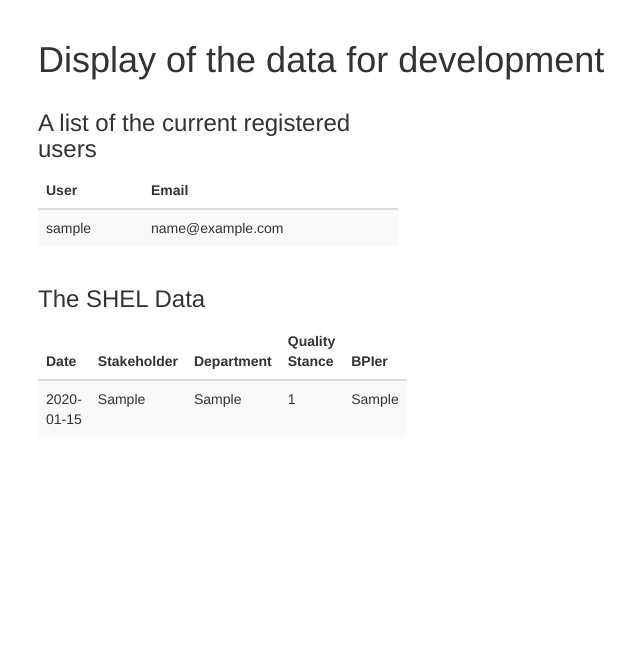
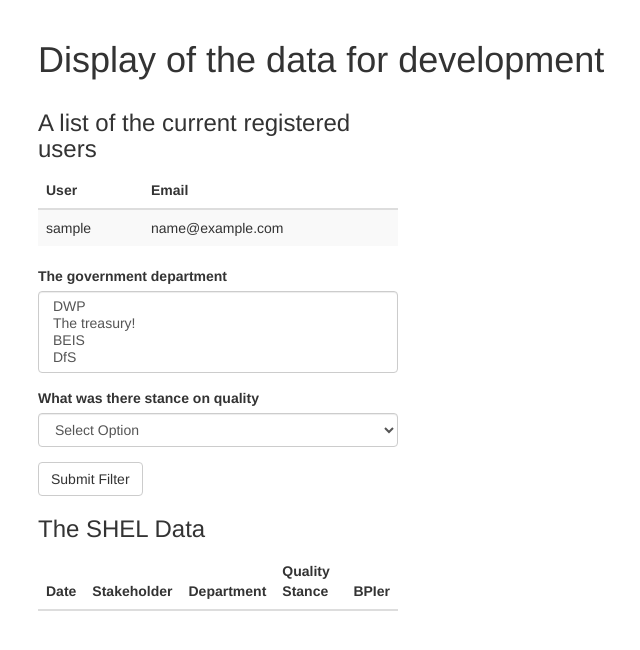
Before and after one commit to best-practice-and-impact/SHEL, a Flask app: template app/templates/display.html in a window 1280 px wide. Shown: the part 52-702 px from the top of the page, without its empty margins (32-672 px from the left). Run offline with Flask 2, Linux system fonts and the light colour scheme; tables that the repository leaves empty hold one stand-in row (values such as "Sample post"); the template is opened without the code that fills it: values that come from a table or form of the project are taken from there, most other values are stand-ins (such as "Sample title", 1, 10 or a date in 2020); lists and menus that the app fills with data are empty; some libraries are stand-ins or nearby versions.

Commit message:
added the ability to filter tables

```diff
--- a/app/forms.py
+++ b/app/forms.py
@@ -35,7 +35,14 @@
     organisation = SelectField('The government department',
     choices=[('DWP', 'DWP'), ('HMRC', 'The treasury!'), ('BEIS', 'BEIS'), ('DfS', 'DfS')], validators=[DataRequired()])
     stance = SelectField('What was there stance on quality',
-    choices=[('1', 'Very Bad'), ('2', 'Bad'), ('3', 'Neutral'), ('3', 'Pretty Good'), ('5', 'Good!')])
+    choices=[('1', 'Very Bad'), ('2', 'Bad'), ('3', 'Neutral'), ('4', 'Pretty Good'), ('5', 'Good!')])
     bpier = SelectMultipleField('Who from BPi was there',
     choices=[('James', 'James'), ('Jack', 'Jack'), ('Rebecca', 'Rebecca'), ('Josh', 'Josh'), ('Catrin', 'Catrin'), ('Louise', 'Louise')] )
     submit = SubmitField('Submit Data')
+
+class FilterTable(FlaskForm):
+    department = SelectMultipleField('The government department',
+    choices=[('DWP', 'DWP'), ('HMRC', 'The treasury!'), ('BEIS', 'BEIS'), ('DfS', 'DfS')])
+    stance = SelectField('What was there stance on quality',
+    choices=[("0", "Select Option"),('1', 'Very Bad'), ('2', 'Bad'), ('3', 'Neutral'), ('4', 'Pretty Good'), ('5', 'Good!')])
+    submit = SubmitField("Submit Filter")
--- a/app/routes.py
+++ b/app/routes.py
@@ -2,7 +2,7 @@
 from flask_login import login_user, logout_user, current_user, login_required
 from werkzeug.urls import url_parse
 from app import app, db
-from app.forms import LoginForm, RegistrationForm, Stakeholderlog
+from app.forms import LoginForm, RegistrationForm, Stakeholderlog, FilterTable
 from app.models import User, Logstakeholder
 
 
@@ -63,13 +63,26 @@
             return redirect(url_for('index'))
     return render_template('stakeholder_log.html', title='Log Form', form=form)
 
-@app.route('/display')
+@app.route('/display', methods=["GET","POST"])
 @login_required
 def display():
     if current_user.is_admin == "True":
+        form = FilterTable()
+        department = []
+        stance = 0
+        if form.validate_on_submit():
+            department = form.department.data
+            stance = int(form.stance.data)
+        else:
+            pass
+
+        if len(department) == 0:
+            department = ["DWP", "HMRC", "BEIS", "DfS"]
+        else:
+            pass
         people = User.query.all()
         shel = Logstakeholder.query.all()
-        return render_template('display.html', people=people, shel=shel)
+        return render_template('display.html', form=form, people=people, shel=shel, department=department, stance=stance)
     else:
         flash("You don't have permission!!!!!")
         return redirect(url_for('index'))
--- a/app/templates/display.html
+++ b/app/templates/display.html
@@ -1,6 +1,8 @@
 {% extends "base.html" %}
+{% import 'bootstrap/wtf.html' as wtf %}
 
 {% block app_content %}
+
 
 <h1> Display of the data for development </h1>
 
@@ -29,6 +31,12 @@
 </div>
 
 <div class="row">
+    <div class="col-md-4">
+        {{ wtf.quick_form(form) }}
+    </div>
+</div>
+
+<div class="row">
   <div class="col-md-4">
     <table class="table table-striped" id="owned_stock_table">
       <thead>
@@ -44,11 +52,21 @@
       <tbody>
         {% for log in shel %}
         <tr>
-          <td>{{ log.date}}</td>
-          <td>{{ log.stakeholder_person }}</td>
-          <td>{{ log.organisation }}</td>
-          <td>{{ log.stance }}</td>
-          <td>{{ log.bpier }}</td>
+          {% if log.organisation is in department %}
+            {% if log.stance == stance %}
+              <td>{{ log.date}}</td>
+              <td>{{ log.stakeholder_person }}</td>
+              <td>{{ log.organisation }}</td>
+              <td>{{ log.stance }}</td>
+              <td>{{ log.bpier }}</td>
+            {% elif stance == 0 %}
+              <td>{{ log.date}}</td>
+              <td>{{ log.stakeholder_person }}</td>
+              <td>{{ log.organisation }}</td>
+              <td>{{ log.stance }}</td>
+              <td>{{ log.bpier }}</td>
+            {% endif %}
+          {% endif %}
         </tr>
         {% endfor %}
       </tbody>
```
